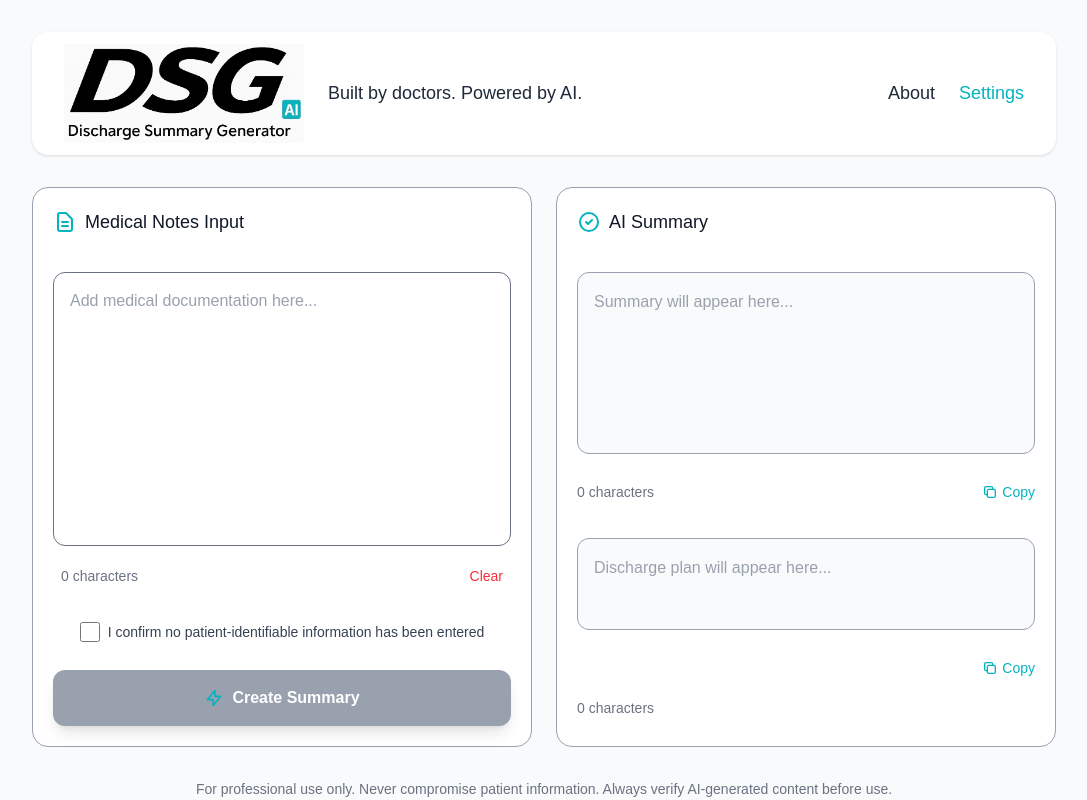
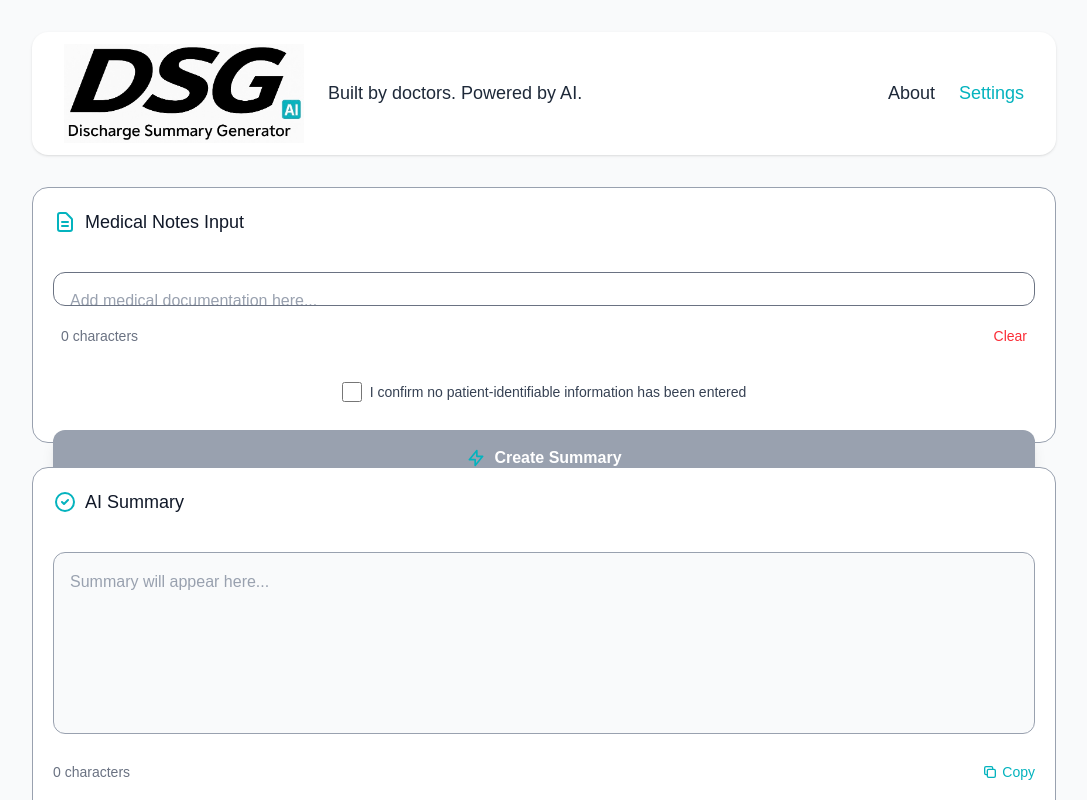
Before and after one commit to Esbruce/dsg, a Next.js app: page / in a window 1280 px wide. Shown: the top 800 px of the page, without its empty margins (96-1183 px from the left). Built offline with nearby package versions, Linux system fonts and the light colour scheme.

Commit message:
new image filename

```diff
--- a/app/components/Header.tsx
+++ b/app/components/Header.tsx
@@ -6,7 +6,7 @@ export default function Header() {
     <header className="w-full bg-white px-8 py-3 flex items-center justify-between shadow-sm max-w-5xl mx-auto rounded-2xl">
       {/* Left: Logo and Slogan */}
       <div className="flex items-center gap-6">
-        <Image src="/DSG%20logo.jpg" alt="DSG Logo" width={240} height={90} className="object-contain" priority />
+        <Image src="/dsg_logo.jpg" alt="DSG Logo" width={240} height={90} className="object-contain" priority />
         <span className="text-lg text-gray-800 font-medium whitespace-nowrap">Built by doctors. Powered by AI.</span>
         <div style={{ width: '180px' }} />
       </div>
--- a/app/page.tsx
+++ b/app/page.tsx
@@ -1,6 +1,6 @@
 "use client";
 
-import { useState } from "react";
+import { useState, useRef } from "react";
 import Header from "./components/Header";
 import MedicalNotesInput from "./components/MedicalNotesInput";
 import ProcessButton from "./components/ProcessButton";
@@ -16,6 +16,7 @@ export default function Home() {
   const [isProcessing, setIsProcessing] = useState(false);
   const [copied, setCopied] = useState(false);
   const [confirmNoPII, setConfirmNoPII] = useState(false);
+  const aiSummaryRef = useRef<HTMLDivElement>(null);
 
   const handleProcess = async () => {
     if (!medicalNotes.trim()) {
@@ -50,6 +51,10 @@ export default function Home() {
       if (error) {
         alert("Failed to save to database: " + error.message);
       }
+      // Scroll to AI Summary box
+      setTimeout(() => {
+        aiSummaryRef.current?.scrollIntoView({ behavior: 'smooth', block: 'start' });
+      }, 100);
     } catch (err) {
       alert("Unexpected error: " + (err as Error).message);
     } finally {
@@ -76,9 +81,9 @@ export default function Home() {
         <main className="flex-1 flex flex-col items-center justify-center px-2 py-8">
           <Header />
           <div className="mb-8" />
-          <div className="w-full max-w-5xl grid grid-cols-1 md:grid-cols-2 gap-6 items-start min-h-[50vh]">
+          <div className="w-full max-w-5xl flex flex-col gap-6 items-center min-h-[50vh]">
             {/* Input Section */}
-            <section className="h-[100%] bg-white rounded-2xl flex flex-col p-5 gap-5 border border-gray-400 min-h-[270px] max-h-[70vh] text-center">
+            <section className="w-full bg-white rounded-2xl flex flex-col p-5 gap-5 border border-gray-400 min-h-[140px] max-h-[32vh] text-center">
               <MedicalNotesInput
                 value={medicalNotes}
                 onChange={(e) => setMedicalNotes(e.target.value)}
@@ -105,7 +110,7 @@ export default function Home() {
               />
             </section>
             {/* Output Section */}
-            <section className="h-[100%] bg-white rounded-2xl p-5 flex flex-col gap-5 border border-gray-400 min-h-[270px] max-h-[70vh] overflow-auto">
+            <section ref={aiSummaryRef} className="w-full bg-white rounded-2xl p-5 flex flex-col gap-5 border border-gray-400 min-h-[270px] max-h-[70vh] overflow-auto">
               <AISummaryOutput
                 summary={summary}
                 onCopy={handleCopy}
```
Also changed, not shown: public/dsg_logo.jpg (renamed from public/DSG logo.jpg).
